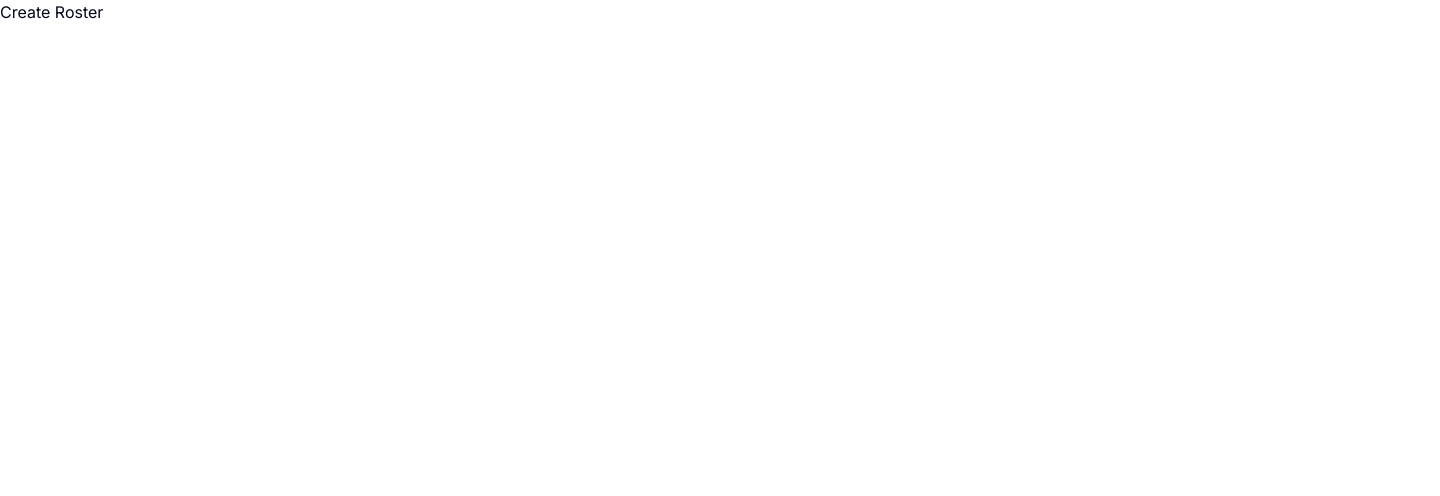
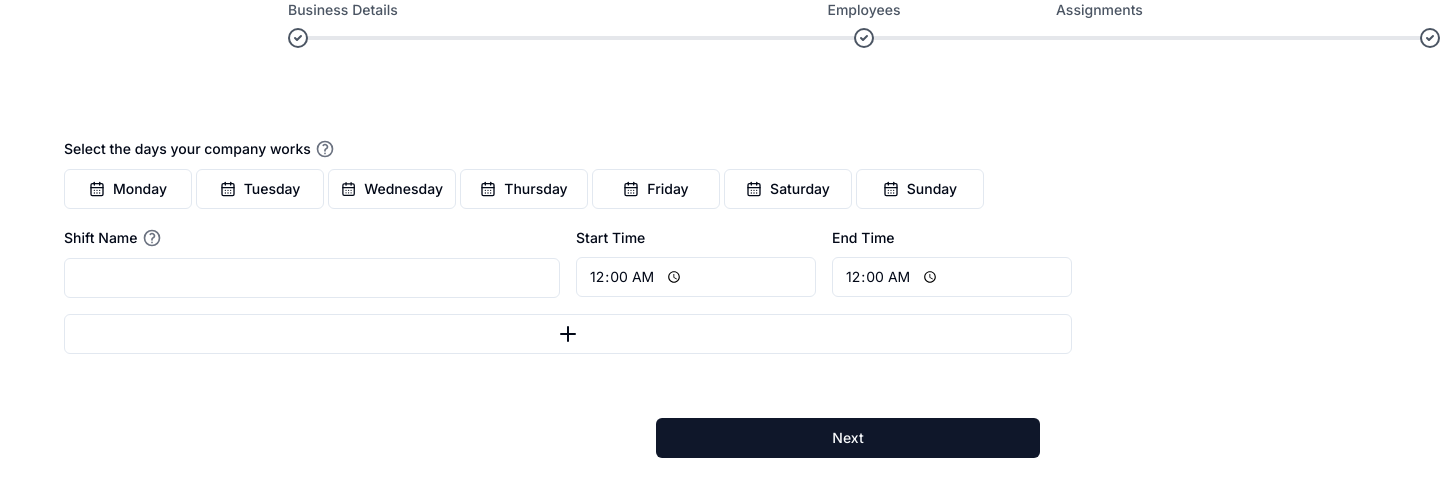
Before and after one commit to ssdrum/roster-generator-webapp, a Next.js app: page /start in a window 1280 px wide. Shown: the top 496 px of the page, 1440 px wide, since content can reach past the window. Built offline with nearby package versions, Linux system fonts and the light colour scheme.

Commit message:
fallback flexbox styling

```diff
--- a/app/start/components/employee-details.tsx
+++ b/app/start/components/employee-details.tsx
@@ -46,12 +46,12 @@ const EmployeeDetails: React.FC<Props> = ({ form }) => {
     <>
       {/* employee details */}
       {employeeFields.map((field, index) => (
-        <div // gird container for the row
+        <div // grid container for the row
           key={field.id}
           className='grid grid-cols-9'
         >
           {/* name */}
-          <div className='col-span-3 pr-4'>
+          <div className='col-span-3 pr-4 pt-4'>
             <FormField
               control={form.control}
               name={`employees.${index}.employeeName`}
@@ -86,7 +86,7 @@ const EmployeeDetails: React.FC<Props> = ({ form }) => {
           </div>
 
           {/* email */}
-          <div className='col-span-4 pr-4'>
+          <div className='col-span-4 pr-4 pt-4'>
             <FormField
               control={form.control}
               name={`employees.${index}.employeeEmail`}
@@ -104,7 +104,7 @@ const EmployeeDetails: React.FC<Props> = ({ form }) => {
           </div>
 
           {/* working days */}
-          <div className='col-span-1 pr-4'>
+          <div className='col-span-1 pr-4 pt-4'>
             <FormField
               control={form.control}
               name={`employees.${index}.workingDays`}
@@ -126,7 +126,7 @@ const EmployeeDetails: React.FC<Props> = ({ form }) => {
 
           {/* delete icon */}
           {index !== 0 && (
-            <div className='col-span-1 flex items-start justify-start'>
+            <div className='col-span-1 flex items-start justify-start pt-4'>
               <Button
                 type='button'
                 size='icon'
--- a/app/start/components/progress-bar.tsx
+++ b/app/start/components/progress-bar.tsx
@@ -7,7 +7,7 @@ type Props = { currStepIndex: number };
 
 const ProgressBar: FC<Props> = ({ currStepIndex }) => {
   return (
-    <div>
+    <div className='w-full max-w-6xl mx-72'>
       <h2 className='sr-only'>Steps</h2>
 
       <div className='after:mt-4 after:block after:h-1 after:w-full after:rounded-lg after:bg-gray-200'>
--- a/app/start/components/roster-form.tsx
+++ b/app/start/components/roster-form.tsx
@@ -5,7 +5,6 @@
 // Last edited: 04:22 on Sunday, the 04th of February, 2024.
 
 // shadcn
-import { Sheet, SheetContent, SheetTrigger } from '@/app/ui/shadcn/sheet';
 import { FormEvent } from 'react';
 import { Form } from '@/app/ui/shadcn/form';
 import { Button } from '@/app/ui/shadcn/button';
@@ -119,35 +118,40 @@ const StartForm = () => {
     }
   };
 
-  function onSubmit(values: z.infer<typeof formSchema>) {
-    console.log(values);
-  }
-
 return (
   <>
-      <Sheet>
-        <SheetTrigger>Create Roster</SheetTrigger>
-        <SheetContent side={'bottom'} className='h-[60vh] w-full overflow-auto'>
     <ProgressBar currStepIndex={currStepIndex} />
     <Form {...form}>
       <form
         onSubmit={handleSubmit}
-              className='flex flex-col justify-center space-y-4'
+        className='flex flex-col justify-center items-center h-full py-24'
       >
-              {currStepIndex + 1} / {steps.length}
+        <div className="w-full max-w-6xl">
           {step}
+        </div>
+        <div className='w-full max-w-6xl pt-4 flex justify-center m-12 gap-x-8'>
           {!isFirstStep && (
-                <Button type='button' onClick={back}>
+            <Button
+              type='button'
+              onClick={back}
+              className='w-1/3'
+            >
               Back
             </Button>
           )}
-              <Button type='submit'>{isLastStep ? 'Finish' : 'Next'}</Button>
+          {isFirstStep && <div className="w-1/3"></div> }  {/* blank space for the button if we're on the first page */}
+          <Button
+            type='submit'
+            className='w-1/3'
+          >
+            {isLastStep ? 'Finish' : 'Next'}
+          </Button>
+        </div>
       </form>
     </Form>
-        </SheetContent>
-      </Sheet>
   </>
 );
-};
+
+}
 
 export default StartForm;
--- a/app/start/components/work-details.tsx
+++ b/app/start/components/work-details.tsx
@@ -107,7 +107,7 @@ const WorkDetails: React.FC<Props> = ({ form, days }: Props) => {
           className='grid grid-cols-9'
         >
           {/* name */}
-          <div className='col-span-4 pr-4'>
+          <div className='col-span-4 pr-4 pt-4'>
             <FormField
               control={form.control}
               name={`shifts.${index}.shiftName`}
@@ -144,7 +144,7 @@ const WorkDetails: React.FC<Props> = ({ form, days }: Props) => {
           </div>
 
           {/* start time */}
-          <div className='col-span-2 pr-4'>
+          <div className='col-span-2 pr-4 pt-4'>
             <FormField
               control={form.control}
               name={`shifts.${index}.shiftStartTime`}
@@ -165,7 +165,7 @@ const WorkDetails: React.FC<Props> = ({ form, days }: Props) => {
           </div>
 
           {/* end time */}
-          <div className='col-span-2 pr-4'>
+          <div className='col-span-2 pr-4 pt-4'>
             <FormField
               control={form.control}
               name={`shifts.${index}.shiftEndTime`}
@@ -183,7 +183,7 @@ const WorkDetails: React.FC<Props> = ({ form, days }: Props) => {
 
           {/* delete icon for all but the first shift */}
           {index !== 0 && (
-            <div className='col-span-1 flex items-start justify-start'>
+            <div className='col-span-1 flex items-start justify-start pt-4'>
               <Button
                 type='button'
                 size='icon'
```
Lines whose indentation alone changed are shown as unchanged.
